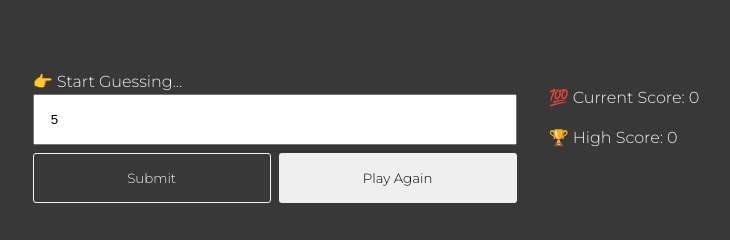
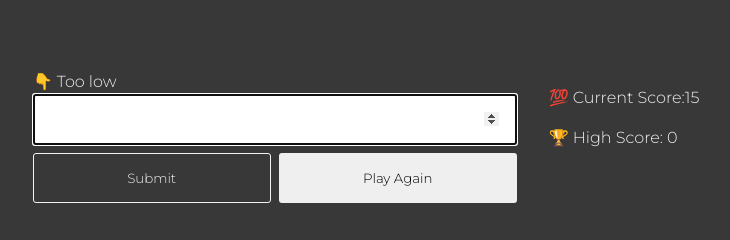
Before and after one commit to charley81/Guess, a plain HTML site: page index.html in a window 1280 px wide. Both pictures are taken after typing "5" into the empty fields and a click on the button "Submit". Shown: the part 194-434 px from the top of the page, 274-1004 px from the left. Drawn offline with Linux system fonts and the light colour scheme.

Commit message:
functionality for guess submit complete

```diff
--- a/index.html
+++ b/index.html
@@ -22,7 +22,7 @@
   <!-- main content  -->
   <main>
     <div class="input-section">
-      <p>👉 <span class="message">Start Guessing...</span></p>
+      <p class="message">Start Guessing...</p>
       <input type="number" class="guess">
       <div class="button-section">
         <button class="btn submit">Submit</button>
@@ -30,7 +30,7 @@
       </div>
     </div>
     <div class="info-section">
-      <p class="current-score">💯 Current Score: 0</p>
+      <p>💯 Current Score:<span class="current-score">20</span></p>
       <p class="high-score">🏆 High Score: 0</p>
     </div>
   </main>
--- a/script.js
+++ b/script.js
@@ -0,0 +1,47 @@
+'use strict'
+
+// place cursor in guess input
+document.addEventListener('DOMContentLoaded', () => {
+  document.querySelector('.guess').focus()
+})
+
+let randomNumber = Math.floor(Math.random() * 20) + 1
+let highscore = 0
+let score = 20
+
+// create message function
+const message = text => (document.querySelector('.message').textContent = text)
+
+const submit = document
+  .querySelector('.submit')
+  .addEventListener('click', () => {
+    const guess = Number(document.querySelector('.guess').value)
+
+    // if no number is entered
+    if (!guess) {
+      message('⛔️ You must enter a number')
+    }
+
+    // if guess does not equal random number
+    else if (guess !== randomNumber) {
+      if (score > 5) {
+        guess > randomNumber ? message('👆 Too high') : message('👇 Too low')
+        score -= 5
+        document.querySelector('.current-score').textContent = score
+        document.querySelector('.guess').value = ''
+        document.querySelector('.guess').focus()
+      } else {
+        document.querySelector('.guess').disabled = true
+        message('🥲 GAME OVER')
+        document.querySelector('.current-score').textContent = 0
+      }
+    }
+
+    // user won
+    else {
+      message('🎉 Congrats, you won')
+      document.querySelector('.guess').disabled = true
+      document.querySelector('.number').textContent = randomNumber
+      document.querySelector('body').style.backgroundColor = '#066163'
+    }
+  })
```
Also changed, not shown: 1 other file.
